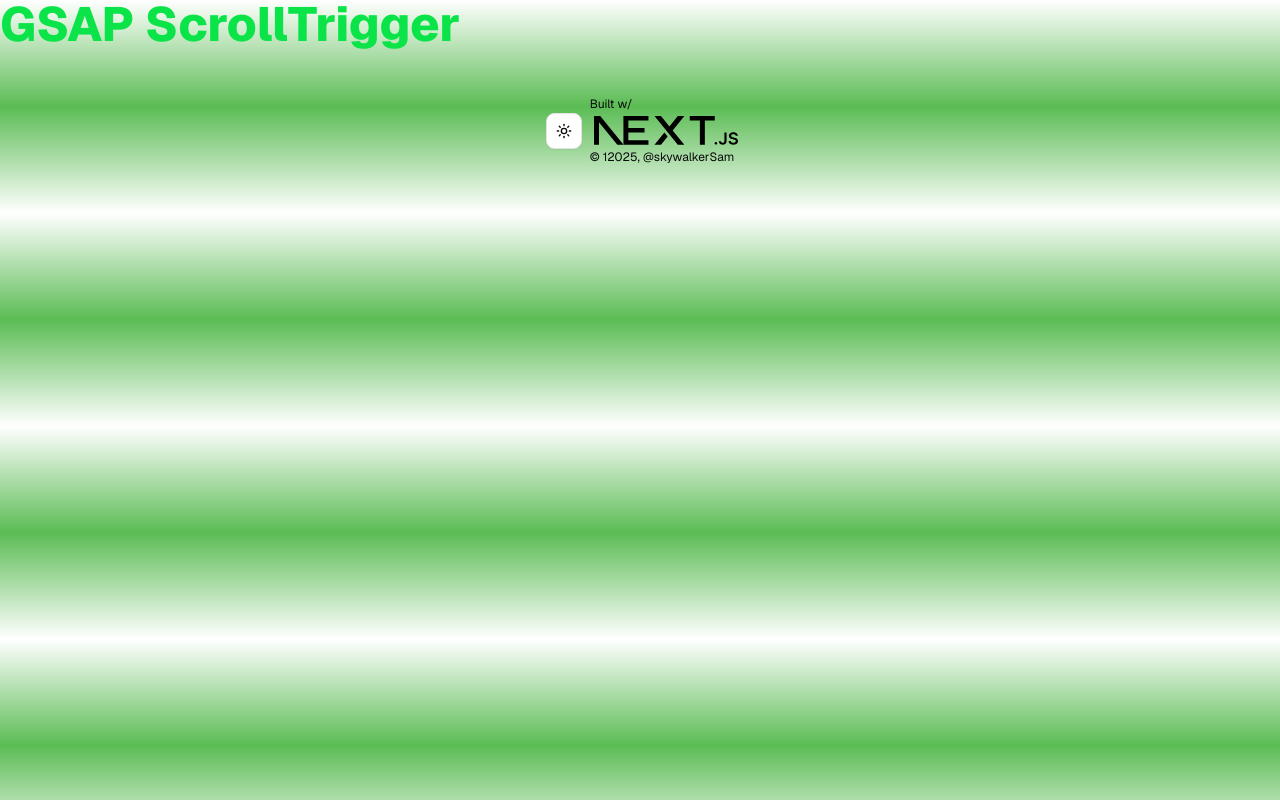
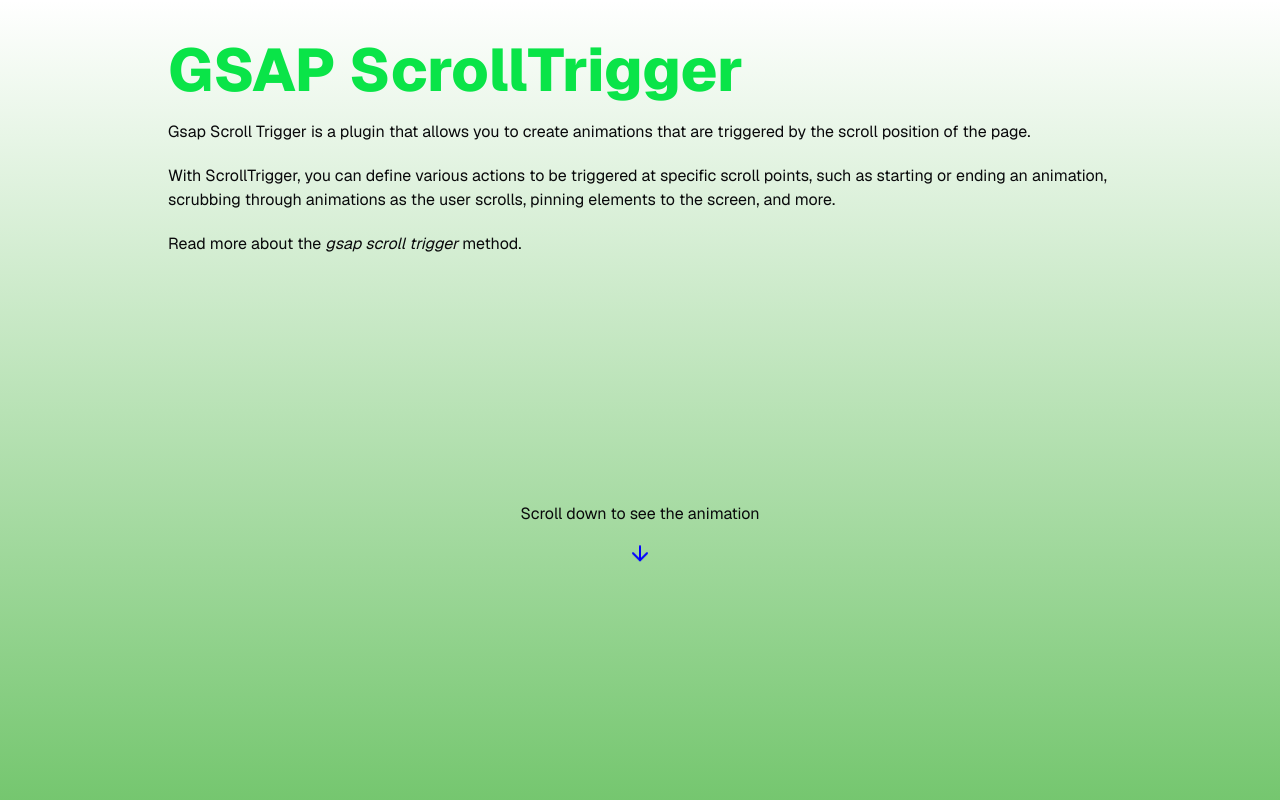
Before and after one commit to skywalkerSam/gsap-demo, a Next.js app: page /gsap-scrolltrigger in a window 1280 px wide. Shown: the top 800 px of the page. Built offline with nearby package versions, Linux system fonts and the light colour scheme.

Commit message:
ScrollTrigger

```diff
--- a/src/app/gsap-scrolltrigger/page.tsx
+++ b/src/app/gsap-scrolltrigger/page.tsx
@@ -1,7 +1,101 @@
+"use client";
+
+import gsap from "gsap";
+import { useRef } from "react";
+import { useGSAP } from "@gsap/react";
+import { ScrollTrigger } from "gsap/all";
+
+gsap.registerPlugin(ScrollTrigger);
+
 export default function ScrollTriggerPage() {
+  const scrollRef = useRef(0);
+
+  useGSAP(
+    () => {
+      // get all the boxes in the scrollRef
+      const boxes = gsap.utils.toArray(scrollRef.current.children);
+
+      boxes.forEach((box) => {
+        gsap.to(box, {
+          y: 180 * (boxes.indexOf(box) + 0.9),
+          // x: 150 * (boxes.indexOf(box) + 4.5),
+          rotation: 90,
+          borderRadius: "60%",
+          scale: 1.3,
+          scrollTrigger: {
+            trigger: box,
+            start: "bottom bottom", // when the bottom of the box hits the bottom of the viewport
+            end: "top 30%", // end when the top of the box hits 20% from the top of the viewport
+            scrub: true, // scrubbing makes the animation smooth
+          },
+          ease: "power1.inOut",
+        });
+      });
+    },
+    { scope: scrollRef },
+  );
+
   return (
-    <div>
-      <h1>GSAP ScrollTrigger</h1>
-    </div>
+    <main>
+      <h1 className="text-primary text-6xl">GSAP ScrollTrigger</h1>
+
+      <p className="mt-5">
+        Gsap Scroll Trigger is a plugin that allows you to create animations
+        that are triggered by the scroll position of the page.
+      </p>
+
+      <p className="mt-5">
+        With ScrollTrigger, you can define various actions to be triggered at
+        specific scroll points, such as starting or ending an animation,
+        scrubbing through animations as the user scrolls, pinning elements to
+        the screen, and more.{" "}
+      </p>
+
+      <p className="mt-5">
+        Read more about the{" "}
+        <em>
+          <a
+            href="https://gsap.com/docs/v3/Plugins/ScrollTrigger/"
+            target="_blank"
+            rel="noreferrer noopener nofollow"
+            className="hover:text-green-600"
+          >
+            gsap scroll trigger
+          </a>
+        </em>{" "}
+        method.
+      </p>
+
+      <div className="flex h-[70vh] w-full flex-col items-center justify-center">
+        <p className="text-center">Scroll down to see the animation</p>
+
+        <svg
+          className="mt-5 animate-bounce"
+          xmlns="http://www.w3.org/2000/svg"
+          width="24"
+          height="24"
+          viewBox="0 0 24 24"
+          fill="none"
+          stroke="blue"
+          strokeWidth="2"
+          strokeLinecap="round"
+          strokeLinejoin="round"
+        >
+          <path d="M12 19V5" />
+          <path d="M5 12l7 7 7-7" />
+        </svg>
+      </div>
+
+      <div className="mt-20 h-screen w-full justify-items-center" ref={scrollRef}>
+        <div
+          id="scroll-pink"
+          className="scroll-box h-20 w-20 rounded-xl bg-sky-950/30"
+        />
+        <div
+          id="scroll-orange"
+          className="scroll-box h-20 w-20 rounded-xl bg-blue-950/30"
+        />
+      </div>
+    </main>
   );
 }
```
